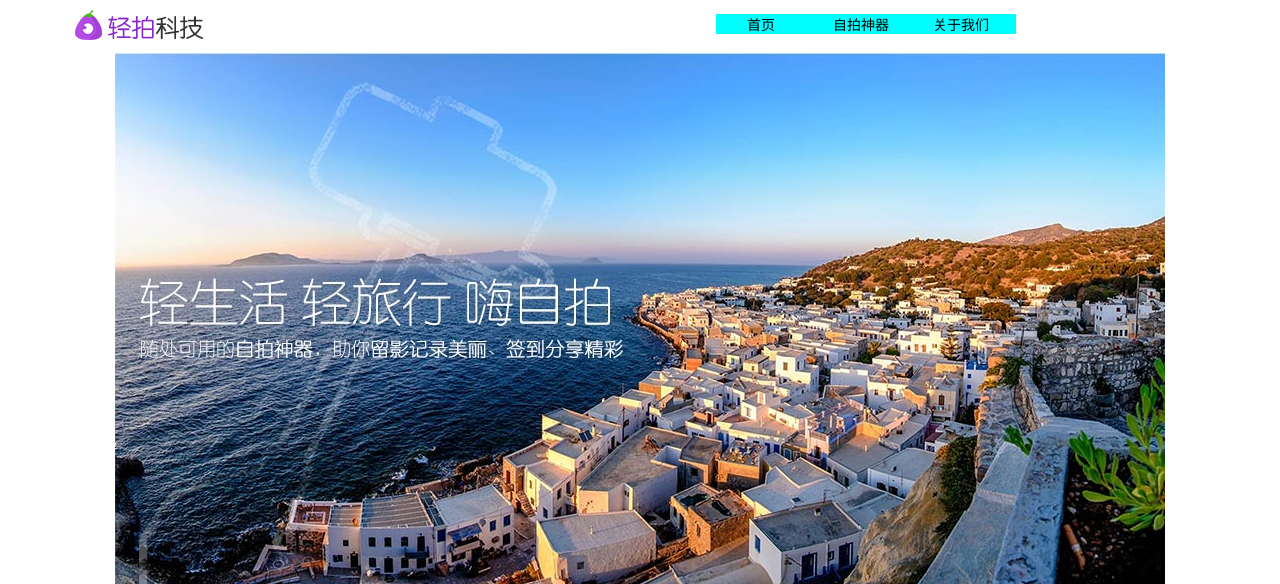
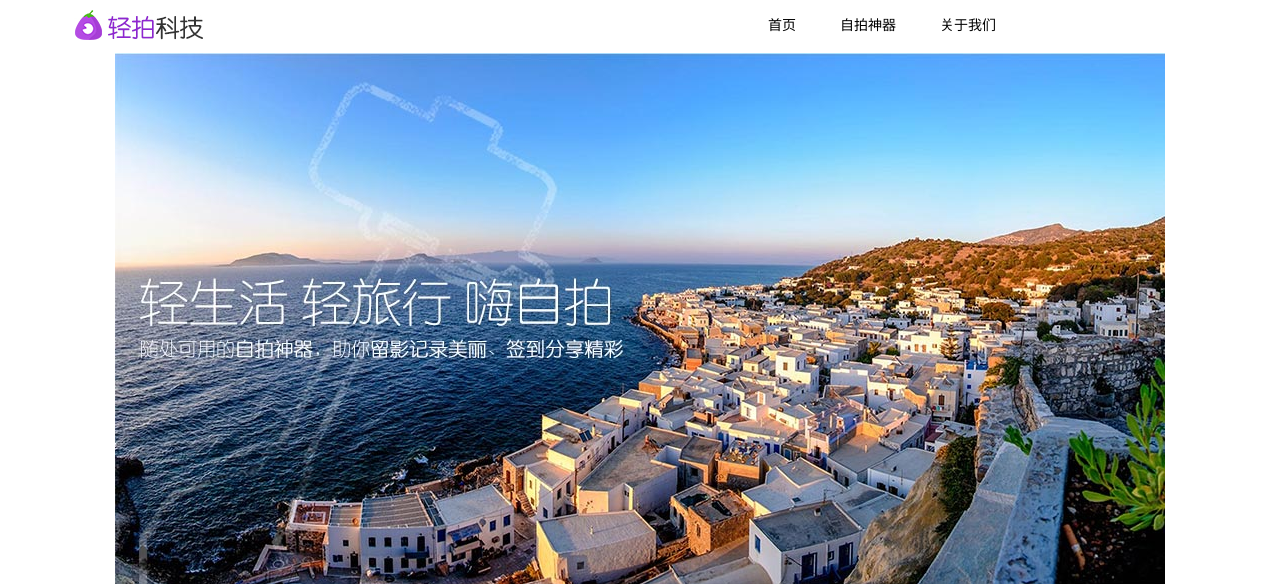
Before and after one commit to will-lzx/light, a Django app: page /home/ in a window 1280 px wide. Shown: the top 584 px of the page. Run offline with Django 3.2, Linux system fonts and the light colour scheme.

```diff
--- a/static/css/style.css
+++ b/static/css/style.css
@@ -8,7 +8,7 @@ body {margin:0 auto; padding:0 auto; text-align:center; height: 100%; width: 90%
 
 #navigation ul.menu { float:right; width: 500px;height: 50px;height: 50px;}
 #navigation menu { margin-right: 80%; list-style: none;}
-#navigation .menu > li { display: block; float: left;width: 100px; background-color: aqua; }
+#navigation .menu > li { display: block; float: left;width: 100px;text-align: right; }
 #navigation .menu > li a{color: black; }
 #navigation .menu > li a:hover{color: #9900cc; }
 
```
